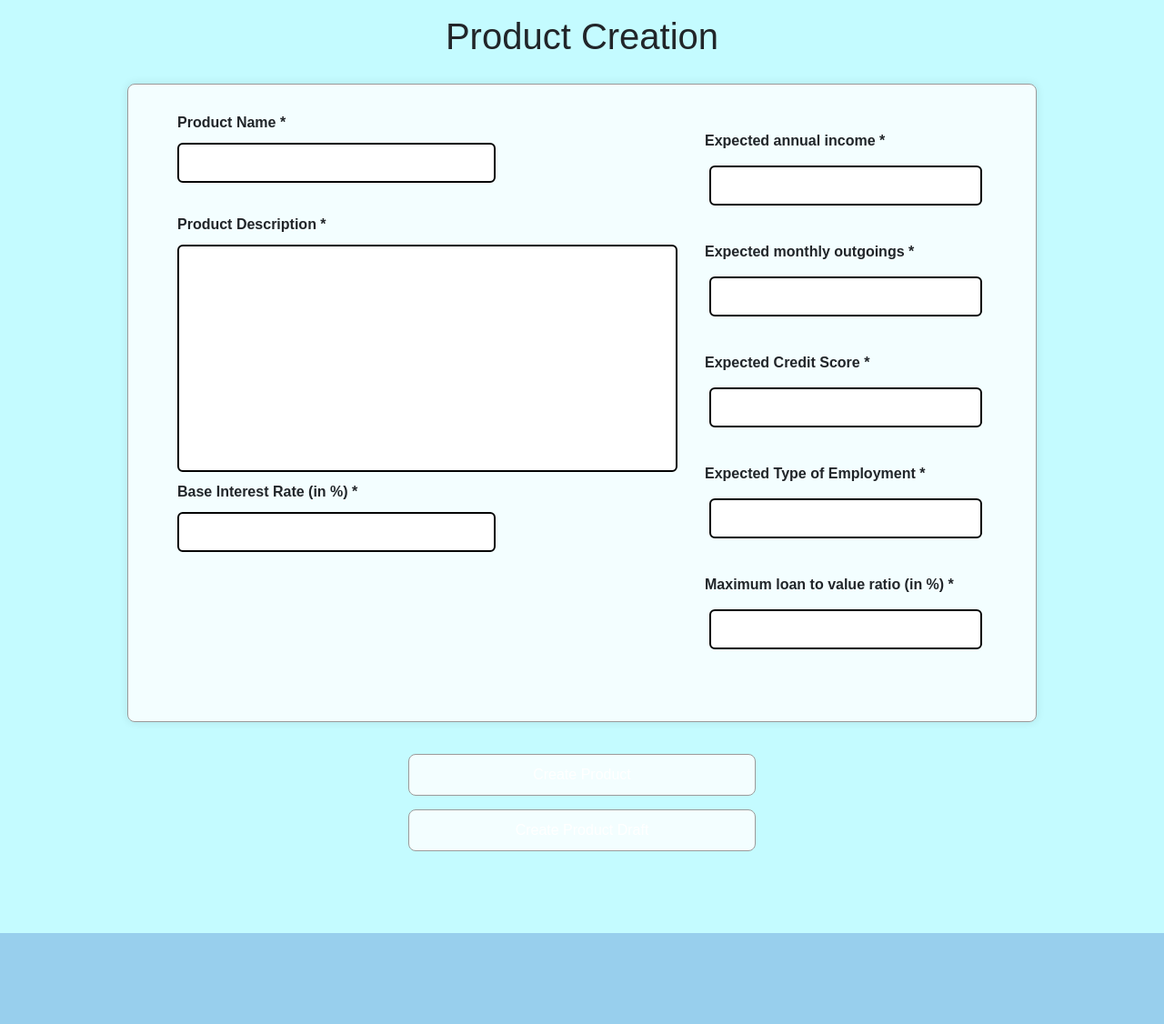
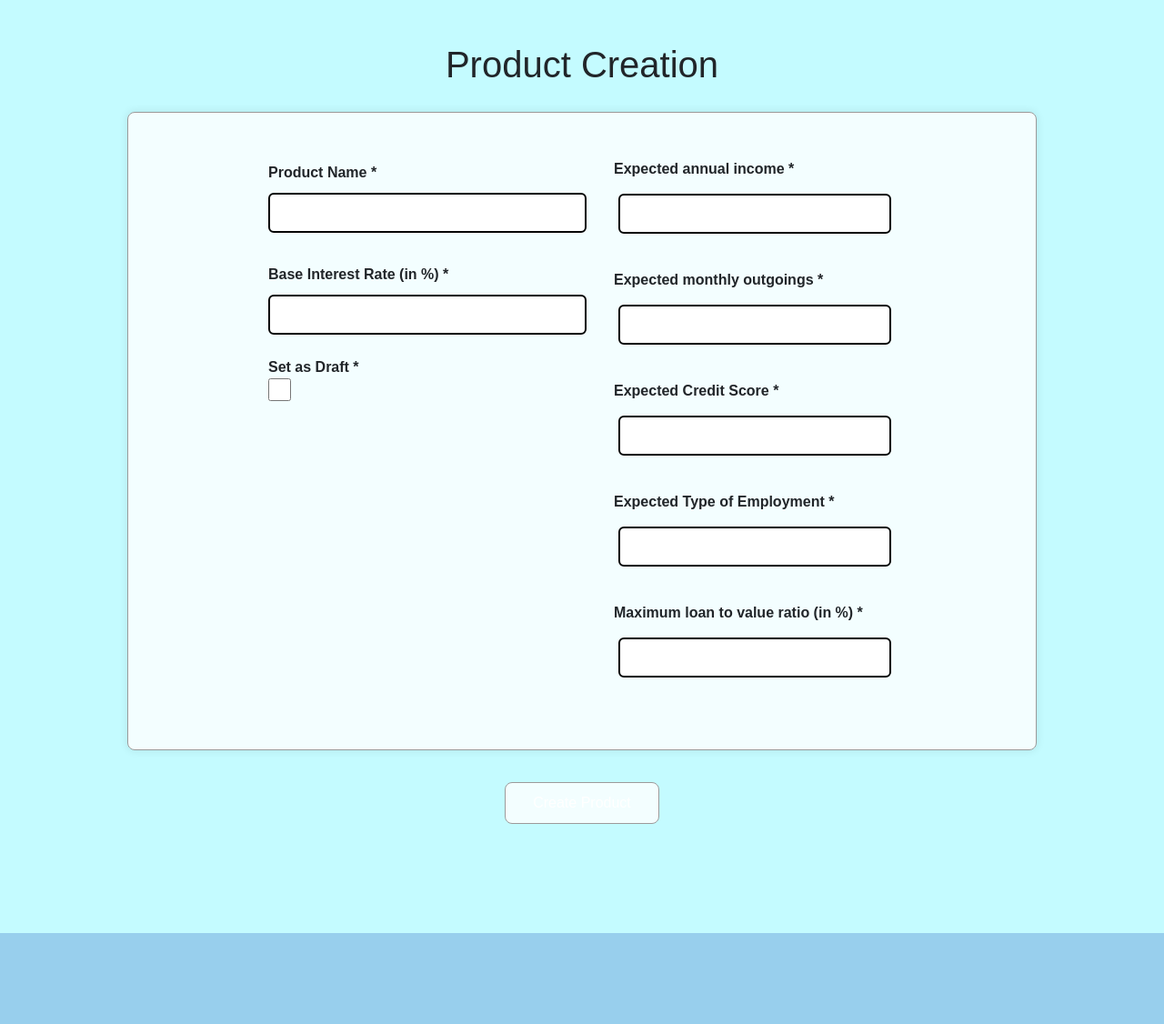
Before and after one commit to matkuz162/Stage-3-Group-Project, a PHP site: page /Broker-product-creation.php in a window 1280 px wide. Shown: the part 124-1250 px from the top of the page at 91% size. Run offline with PHP 8.4, Linux system fonts and the light colour scheme; data comes from the database, SQL or seed files in the repository.

Commit message:
product creation fix and changes

```diff
--- a/Broker-product-creation.php
+++ b/Broker-product-creation.php
@@ -53,10 +53,10 @@ include 'connection.php';
 
                             <label class="label-group" for="product-name">Product Name *</label>
                             <input class="form-control" type="text" id="product-name" name="product-name"><br>
-                        <label  class="label-group" for="product-desc">Product Description *</label>
-                        <textarea class="form-control"row="10" id="product-desc" name="product-desc"></textarea>
-                        <label class="label-group" for="product-interest">Base Interest Rate (in %) *</label>
+                            <label class="label-group" for="base-interest">Base Interest Rate (in %) *</label>
                             <input class="form-control" type="text" id="base-interest" name="base-interest"><br>
+                            <label for="isDraft">Set as Draft *</label>
+                            <input type="checkbox" name="isDraft" style="width:25px;height:25px"/>
                         </div>
 
                         <div class="expected-description">
@@ -68,13 +68,12 @@ include 'connection.php';
                             <input class="form-control" type="text" id="expected-credit" name="expected-credit"><br>
                             <label  class="label-group" for="expected-occupation">Expected Type of Employment *</label>
                             <input class="form-control" type="text" id="expected-occupation" name="expected-occupation"><br>
-                        <label  class="label-group" for="loan-ratio">Maximum loan to value ratio (in %) *</label>
-                        <input class="form-control" type="text" id="loan-ratio"><br>
+                            <label  class="label-group" for="mtv-ratio">Maximum loan to value ratio (in %) *</label>
+                            <input class="form-control" type="text" id="mtv-ratio" name="mtv-ratio"><br>
                         </div>
                     </div>
                     <div>
                         <button class="product-creation-btn" type="submit" name="createProduct">Create Product</button>
-                    <button class="product-creation-btn" type="submit" name="createProductDraft">Create Product Draft</button>
                     </div>
                 </form>
         </div>
--- a/broker-product-deletion.php
+++ b/broker-product-deletion.php
@@ -11,7 +11,7 @@ if (isset($_GET['id'])){
 
 
     //Redirect back to products page
-    header("Location: broker-manage-product.php");
+    header("Location: broker-manage-product.php?success=Product successfully deleted");
     exit();
 } else {
     header("Location: broker-manage-product.php?error=Product ID could not be retrieved for product");
--- a/style.css
+++ b/style.css
@@ -260,6 +260,9 @@ form.product {
   width: 350px;
   padding: 8px;
 }
+.product-description {
+  margin-top: 24px;
+}
 .expected-description{
   margin:20px 0 30px 30px;
 }
@@ -268,11 +271,7 @@ form.product {
   padding: 8px 20px;
   margin: 5px;
 }
-.product-description textarea{
-  height: 250px;
-  width: 550px ;
-  resize: none;
-}
+
 .product-layout{
   background-color: #c4fbff;
   margin: 40px auto;
```
Also changed, not shown: Broker-product-update.php (+6 -6 lines), broker-manage-product.php (+4 -4 lines), broker-product-check.php (+21 -39 lines). Lines whose indentation alone changed are shown as unchanged.
